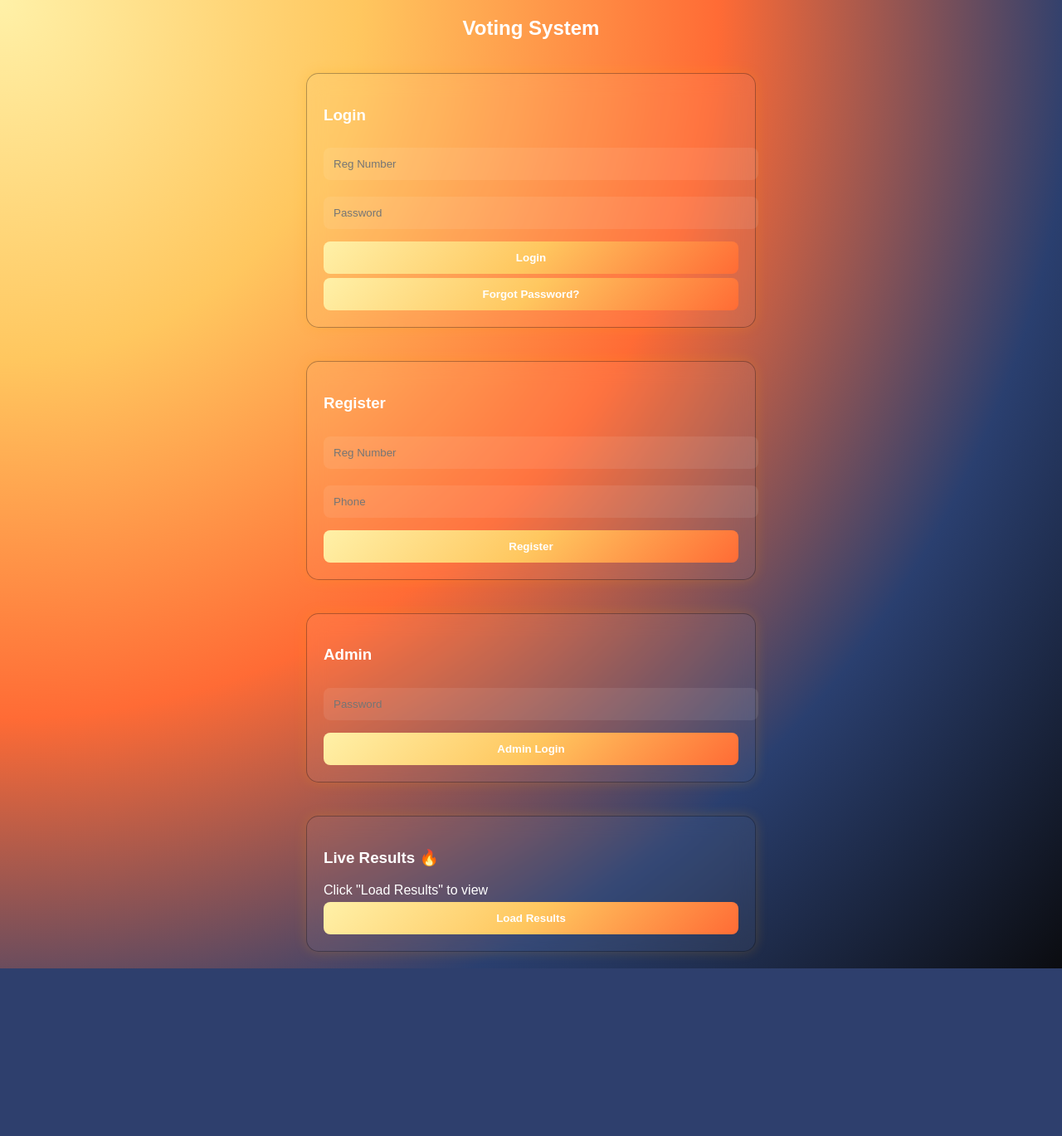
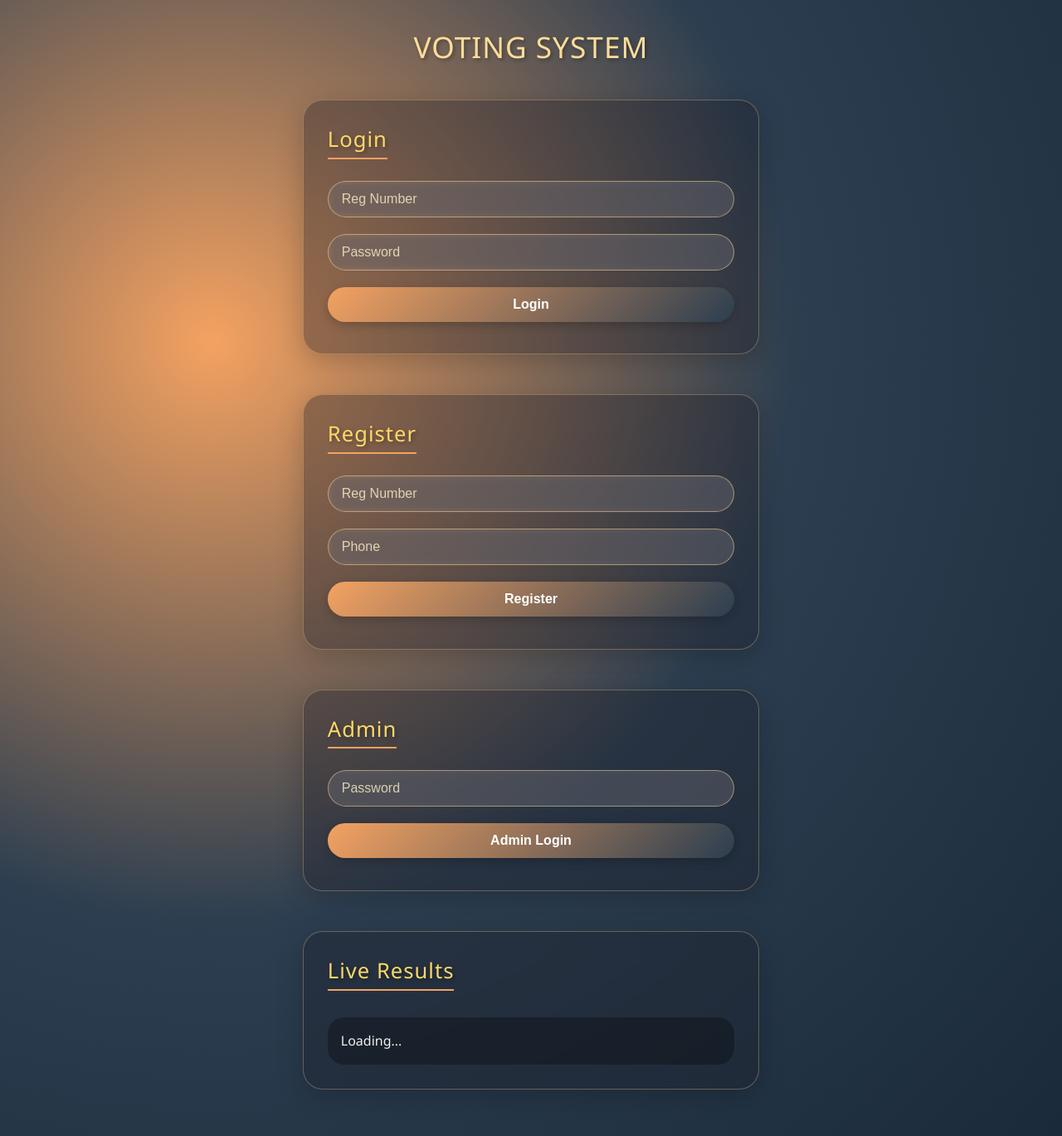
Before and after one commit to Ravenj-png/webraven9--j, a Flask app: page / in a window 1280 px wide. Shown: the whole page at 83% size. Before the commit the page ends 1167 px from the top, so only its background shows below. Run offline with Flask 3, Linux system fonts and the light colour scheme.

Commit message:
Update index.html

```diff
--- a/templates/index.html
+++ b/templates/index.html
@@ -4,77 +4,177 @@
 <title>Voting System</title>
 
 <style>
-body{
-    margin:0;
-    font-family:Arial;
-    /* SUN WAVES GRADIENT */
-    background: radial-gradient(circle at top left, #fff1a8, #ffc75f, #ff6b35, #2a3f6f, #0b0c10);
-    color:white;
-    display:flex;
-    flex-direction:column;
-    align-items:center;
+* {
+    margin: 0;
+    padding: 0;
+    box-sizing: border-box;
 }
 
-/* GLASS BOX */
-.section{
-    width:90%;
-    max-width:500px;
-    padding:20px;
-    margin:20px;
-    background: rgba(255,255,255,0.05);
-    border-radius:15px;
-    border:1px solid rgba(0,0,0,0.3); /* dark borders */
-    backdrop-filter: blur(12px);
-    box-shadow: 0 0 15px rgba(255,165,0,0.2); /* subtle solar glow */
+body {
+    font-family: 'Segoe UI', Tahoma, Geneva, Verdana, sans-serif;
+    min-height: 100vh;
+    background: radial-gradient(circle at 20% 30%, #f4a261, #2c3e50, #1a2a3a);
+    display: flex;
+    flex-direction: column;
+    align-items: center;
+    padding: 2rem 1rem;
+    color: #f0f0f0;
 }
 
-/* INPUT */
-input{
-    width:100%;
-    padding:12px;
-    margin:10px 0;
-    border:none;
-    border-radius:8px;
-    background: rgba(255,255,255,0.08);
-    color:white;
+/* Glass morphism with warm overlay */
+.section {
+    width: 90%;
+    max-width: 550px;
+    padding: 1.8rem;
+    margin: 1.5rem 0;
+    background: rgba(30, 30, 40, 0.35);
+    backdrop-filter: blur(12px);
+    border-radius: 24px;
+    border: 1px solid rgba(255, 215, 150, 0.3);
+    box-shadow: 0 8px 32px rgba(0, 0, 0, 0.2);
+    transition: transform 0.2s ease;
 }
 
-/* BUTTON */
-button{
-    width:100%;
-    padding:12px;
-    border:none;
-    border-radius:8px;
-    background: linear-gradient(135deg, #fff1a8, #ffc75f, #ff6b35);
-    color:white;
-    font-weight:bold;
-    cursor:pointer;
-    margin-top:5px;
+.section:hover {
+    transform: translateY(-3px);
+    border-color: rgba(244, 162, 97, 0.6);
 }
 
-button:hover{opacity:0.85;}
+h2, h3 {
+    text-align: center;
+    margin-bottom: 1rem;
+    font-weight: 500;
+    letter-spacing: 1px;
+    text-shadow: 2px 2px 4px rgba(0,0,0,0.3);
+}
 
-h2{text-align:center;}
-table th, table td{border:1px solid white; padding:5px; text-align:center;}
+h2 {
+    font-size: 2.2rem;
+    color: #ffdd99;
+}
+
+h3 {
+    font-size: 1.6rem;
+    color: #ffd966;
+    border-bottom: 2px solid #f4a261;
+    display: inline-block;
+    padding-bottom: 0.3rem;
+}
+
+input, button {
+    width: 100%;
+    padding: 12px 16px;
+    margin: 10px 0;
+    border: none;
+    border-radius: 40px;
+    font-size: 1rem;
+    transition: all 0.2s ease;
+}
+
+input {
+    background: rgba(255, 255, 255, 0.15);
+    color: #fff;
+    border: 1px solid rgba(255, 215, 150, 0.5);
+    backdrop-filter: blur(4px);
+}
+
+input:focus {
+    outline: none;
+    border-color: #f4a261;
+    background: rgba(255, 255, 255, 0.25);
+    box-shadow: 0 0 8px rgba(244, 162, 97, 0.6);
+}
+
+input::placeholder {
+    color: rgba(255, 240, 200, 0.8);
+}
+
+button {
+    background: linear-gradient(135deg, #f4a261, #2c3e50);
+    color: white;
+    font-weight: bold;
+    cursor: pointer;
+    border: none;
+    box-shadow: 0 4px 12px rgba(0,0,0,0.2);
+}
+
+button:hover {
+    background: linear-gradient(135deg, #ffb347, #1e2f3a);
+    transform: scale(1.02);
+    box-shadow: 0 6px 16px rgba(0,0,0,0.3);
+}
+
+button:active {
+    transform: scale(0.98);
+}
+
+#voteContent {
+    display: flex;
+    flex-direction: column;
+    gap: 0.8rem;
+    margin-top: 1rem;
+}
+
+#voteContent button {
+    background: linear-gradient(135deg, #3a6b4b, #1e3a3a);
+}
+
+#voteContent button:hover {
+    background: linear-gradient(135deg, #4c7a5a, #2a4a4a);
+}
+
+#results {
+    background: rgba(0,0,0,0.3);
+    border-radius: 20px;
+    padding: 1rem;
+    margin-top: 1rem;
+    font-size: 1rem;
+    line-height: 1.6;
+}
+
+#results h4 {
+    margin-top: 0.8rem;
+    color: #ffd966;
+    border-left: 4px solid #f4a261;
+    padding-left: 12px;
+}
+
+#adminData {
+    margin-top: 1rem;
+    background: rgba(0,0,0,0.2);
+    border-radius: 16px;
+    padding: 1rem;
+    max-height: 200px;
+    overflow-y: auto;
+}
+
+/* Responsive */
+@media (max-width: 600px) {
+    .section {
+        width: 95%;
+        padding: 1.2rem;
+    }
+    h2 { font-size: 1.8rem; }
+    h3 { font-size: 1.3rem; }
+}
 </style>
 </head>
 
 <body>
 
-<h2>Voting System</h2>
+<h2> VOTING SYSTEM </h2>
 
 <!-- LOGIN -->
 <div class="section">
-<h3>Login</h3>
+<h3> Login</h3>
 <input id="loginReg" placeholder="Reg Number">
 <input id="loginPassword" type="password" placeholder="Password">
 <button onclick="login()">Login</button>
-<button onclick="recoverPassword()">Forgot Password?</button>
 </div>
 
 <!-- REGISTER -->
 <div class="section">
-<h3>Register</h3>
+<h3> Register</h3>
 <input id="regReg" placeholder="Reg Number">
 <input id="regPhone" placeholder="Phone">
 <button onclick="register()">Register</button>
@@ -82,29 +182,27 @@ table th, table td{border:1px solid white; padding:5px; text-align:center;}
 
 <!-- ADMIN -->
 <div class="section">
-<h3>Admin</h3>
+<h3> Admin</h3>
 <input id="adminPass" type="password" placeholder="Password">
 <button onclick="adminLogin()">Admin Login</button>
 </div>
 
 <!-- VOTING -->
 <div id="voteArea" class="section" style="display:none;">
-<h3>Vote</h3>
+<h3>🗳️ Vote</h3>
 <div id="voteContent"></div>
 </div>
 
 <!-- LIVE RESULTS -->
 <div class="section">
-<h3>Live Results 🔥</h3>
-<div id="results">Click "Load Results" to view</div>
-<button onclick="loadResults()">Load Results</button>
+<h3> Live Results</h3>
+<div id="results">Loading...</div>
 </div>
 
 <!-- ADMIN PANEL -->
 <div id="adminPanel" class="section" style="display:none;">
-<h3>Admin Panel</h3>
+<h3> Admin Panel</h3>
 <button onclick="resetVotes()">Reset Votes</button>
-<button onclick="loadStudents()">Load Student Details</button>
 <div id="adminData"></div>
 </div>
 
@@ -124,7 +222,7 @@ async function register(){
 
     let data = await res.json();
     if(data.password){
-        alert("Password: "+data.password);
+        alert("Your password: "+data.password);
     }else alert(data.error);
 }
 
@@ -147,25 +245,6 @@ async function login(){
         document.getElementById("voteArea").style.display="block";
         loadVoting();
     }else alert(data.error);
-}
-
-// ---------- RECOVER PASSWORD ----------
-async function recoverPassword(){
-    let reg = document.getElementById("loginReg").value;
-    if(!reg) return alert("Enter your registration number");
-
-    let res = await fetch(API+"/recover",{
-        method:"POST",
-        headers:{"Content-Type":"application/json"},
-        body:JSON.stringify({reg_number:reg})
-    });
-
-    let data = await res.json();
-    if(data.password){
-        alert("Your password: " + data.password);
-    } else {
-        alert(data.error || "Unable to recover password");
-    }
 }
 
 // ---------- LOAD VOTING ----------
@@ -232,6 +311,8 @@ async function loadResults(){
     document.getElementById("results").innerHTML = html;
 }
 
+loadResults();
+
 // ---------- ADMIN ----------
 async function adminLogin(){
     let pass = document.getElementById("adminPass").value;
@@ -260,35 +341,6 @@ async function resetVotes(){
 
     if(data.success) alert("Votes reset");
 }
-
-// ---------- LOAD STUDENT DETAILS ----------
-async function loadStudents() {
-    let res = await fetch(API + "/admin/students", { credentials: "include" });
-    let data = await res.json();
-
-    if (!data.students) {
-        document.getElementById("adminData").innerHTML = "No student data found";
-        return;
-    }
-
-    let html = `<table style="width:100%; border-collapse: collapse; color:white;">
-                  <tr>
-                    <th>Reg Number</th>
-                    <th>Phone</th>
-                    <th>Password</th>
-                  </tr>`;
-
-    data.students.forEach(s => {
-        html += `<tr>
-                   <td>${s.reg_number}</td>
-                   <td>${s.phone}</td>
-                   <td>${s.password}</td>
-                 </tr>`;
-    });
-
-    html += "</table>";
-    document.getElementById("adminData").innerHTML = html;
-}
 </script>
 
 </body>
```
